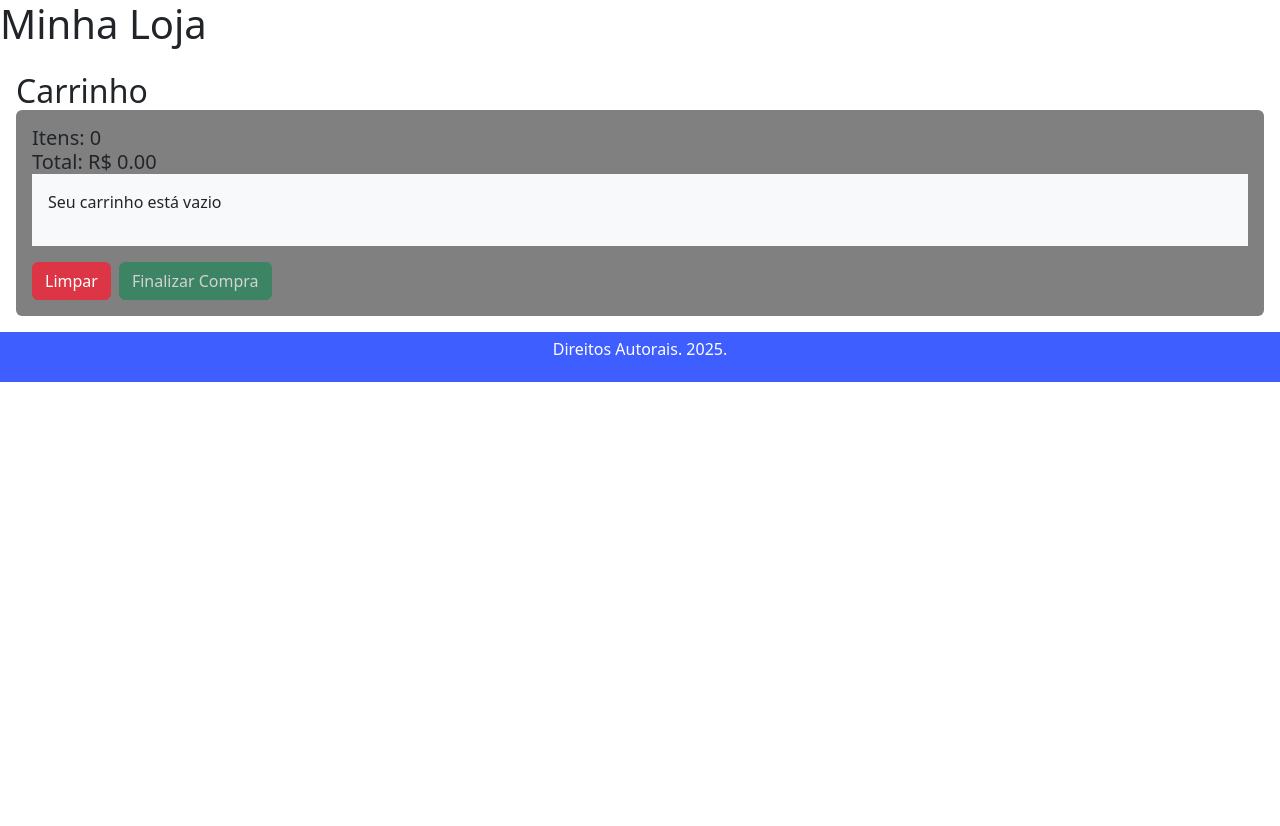
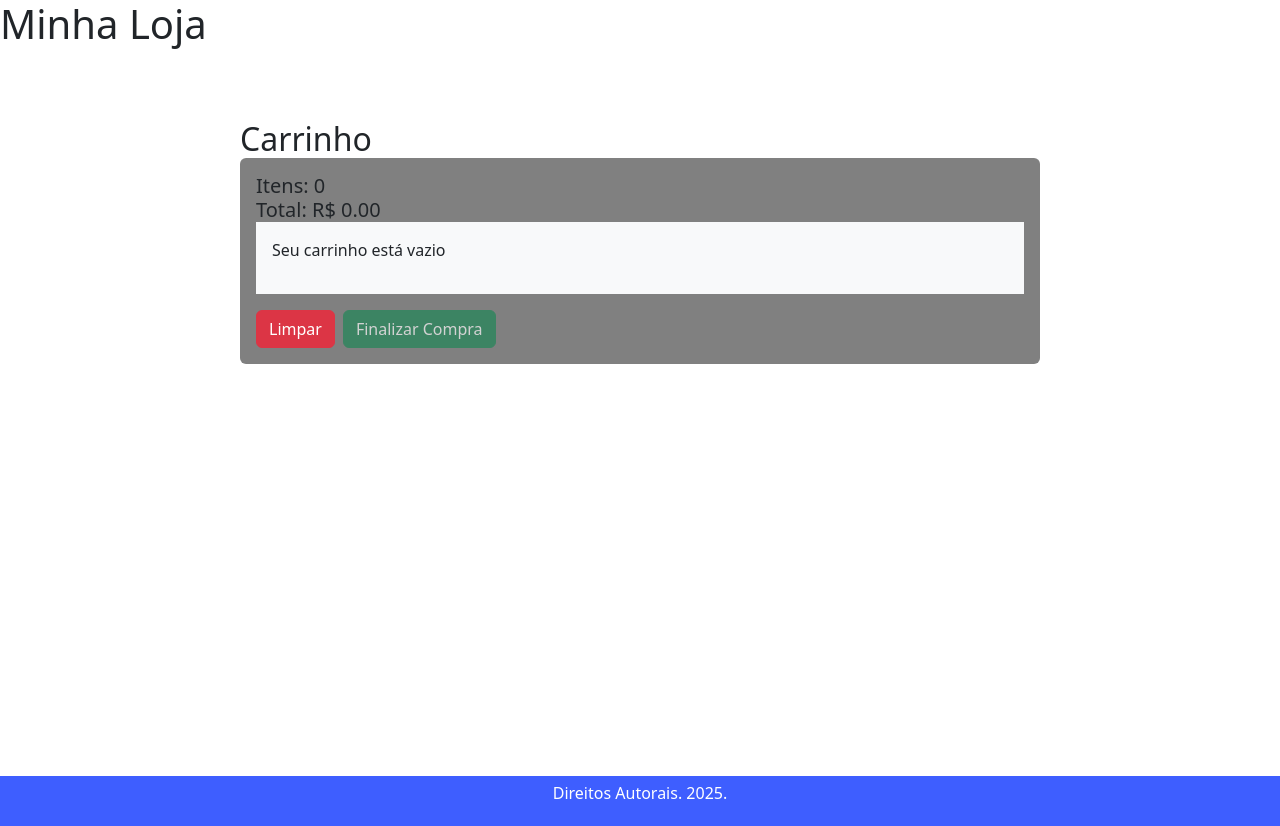
Before and after one commit to estefanostroher/my-store, a React (Vite) app: page /carrinho in a window 1280 px wide. Before the commit the page ends 800 px from the top, so only its background shows below. Built offline with nearby package versions, Linux system fonts and the light colour scheme.

Commit message:
padding adjust.

```diff
--- a/src/components/kart/index.jsx
+++ b/src/components/kart/index.jsx
@@ -66,7 +66,8 @@ const Kart = ({carrinho, setCarrinho, produtos, setProdutos}) => {
   };
 
   return (
-    <section className="d-flex flex-column m-3">
+    <div style={{height: '90vh', padding: '4rem 15rem'}}>
+      <section className="d-flex flex-column">
         <h2 className="m-0">Carrinho</h2>
         <article className="p-3 rounded" style={{ backgroundColor: 'gray' }}>
           <h5 className="m-0">Itens: {carrinho.length}</h5>
@@ -95,6 +96,7 @@ const Kart = ({carrinho, setCarrinho, produtos, setProdutos}) => {
           </div>
         </article>
       </section>
+    </div>
   );
 };
 
```
Lines whose indentation alone changed are shown as unchanged.
